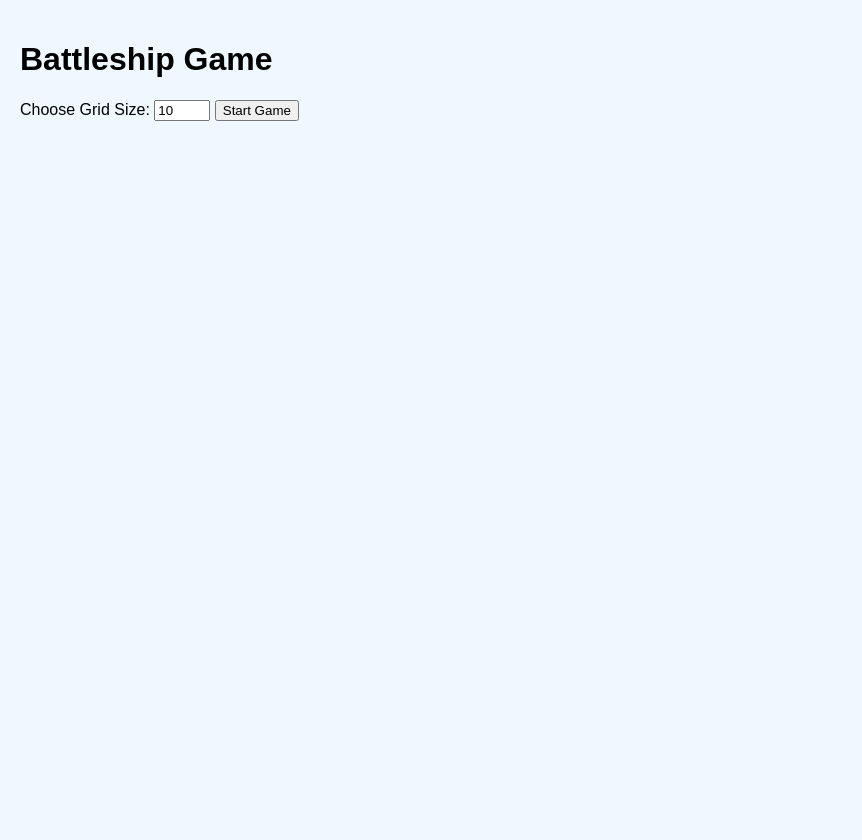
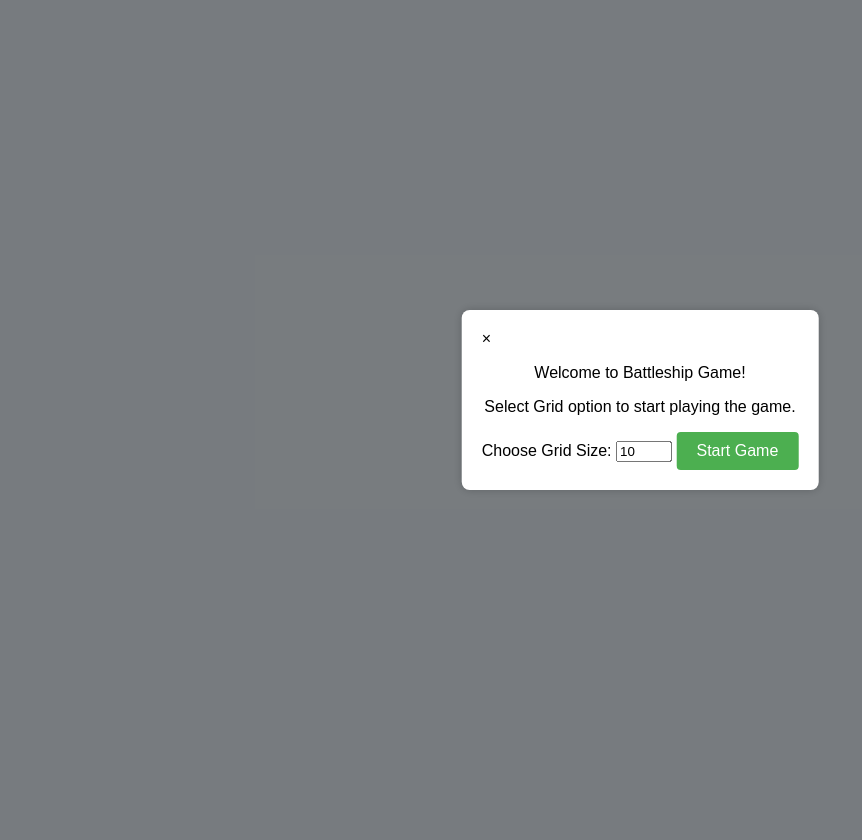
Before and after one commit to Obayaa/Survey_analyzer_Battleship_game, a Flask app: page / in a window 1280 px wide. Shown: the whole page, without its empty margins (0-862 px from the left). After the commit the page ends 490 px from the top, so only its background shows below. Run offline with Flask 3, Linux system fonts and the light colour scheme.

Commit message:
Updated the first page to be a popup instead

```diff
--- a/battleship_game_web/battleship_game/static/css/style.css
+++ b/battleship_game_web/battleship_game/static/css/style.css
@@ -7,6 +7,54 @@ body {
     min-height: 100vh;
 }
 
+/* Pop up */
+.popup-overlay{
+    display: none;
+    position: fixed;
+    top: 0;
+    left: 0;
+    width: 100%;
+    height: 100%;
+    background-color: rgba(0,0,0,0.5);
+}
+
+.popup{
+    font-family: Arial, Helvetica, sans-serif;
+    position: absolute;
+    top: 50%;
+    left: 50%;
+    transform: translate(-50%, -50%);
+    background: #fff;
+    padding: 20px;
+    border-radius: 8px;
+    box-shadow: 0 0 10px rgba(0,0,0,0.2);
+}
+
+.popup-content{
+    text-align: center;
+}
+
+.popup-close{
+    position: absolute;
+    top: 10px;
+    right: 10px;
+    font-size: 20px;
+    cursor: pointer;
+    color: #333;
+}
+
+.popup-content button{
+    background-color: #4CAF50;
+    color: white;
+    padding: 10px 20px;
+    border: none;
+    border-radius: 4px;
+    cursor: pointer;
+    font-size: 16px;
+}
+
+
+/* Game Container */
 .game-container {
     max-width: 1200px;
     margin: 0 auto;
--- /dev/null
+++ b/battleship_game_web/battleship_game/static/js/script.js
@@ -0,0 +1,21 @@
+document.addEventListener('DOMContentLoaded', function() {
+    const popupOverlay = document.getElementById('popupOverlay');
+    const popup = document.getElementById('popup');
+    const closePopup = document.getElementById('closePopup');
+
+    function openPopup() {
+        popupOverlay.style.display = 'block';
+    }
+
+    function closePopupFunc() {
+        popupOverlay.style.display = 'none';
+    }
+
+    openPopup();
+    closePopup.addEventListener('click', closePopupFunc);
+    popupOverlay.addEventListener('click', function(event) {
+        if (event.target === popupOverlay) {
+            closePopupFunc();
+        }
+    });
+});
--- a/battleship_game_web/battleship_game/templates/index.html
+++ b/battleship_game_web/battleship_game/templates/index.html
@@ -4,10 +4,15 @@
     <meta charset="UTF-8">
     <title>Battleship Game</title>
     <link rel="stylesheet" href="{{ url_for('static', filename='css/style.css') }}">
+    <script src="{{ url_for('static', filename='js/script.js') }}"></script>
 </head>
 <body>
-    <div class="container">
-        <h1>Battleship Game</h1>
+    <div class="popup-overlay" id ="popupOverlay">
+        <div class="popup" id="">
+            <span class="close" id ="closePopup">&times;</span>
+            <div class="popup-content">
+                <p>Welcome to Battleship Game!</p>
+                <p>Select Grid option to start playing the game.</p>
                 <form action="{{ url_for('start_game') }}" method="POST">
                     <label for="grid_size">Choose Grid Size:</label>
                     <input type="number"
@@ -20,5 +25,7 @@
                     <button type="submit">Start Game</button>
                 </form>
             </div>
+        </div>
+    </div>
 </body>
 </html>
```
Lines whose indentation alone changed are shown as unchanged.
